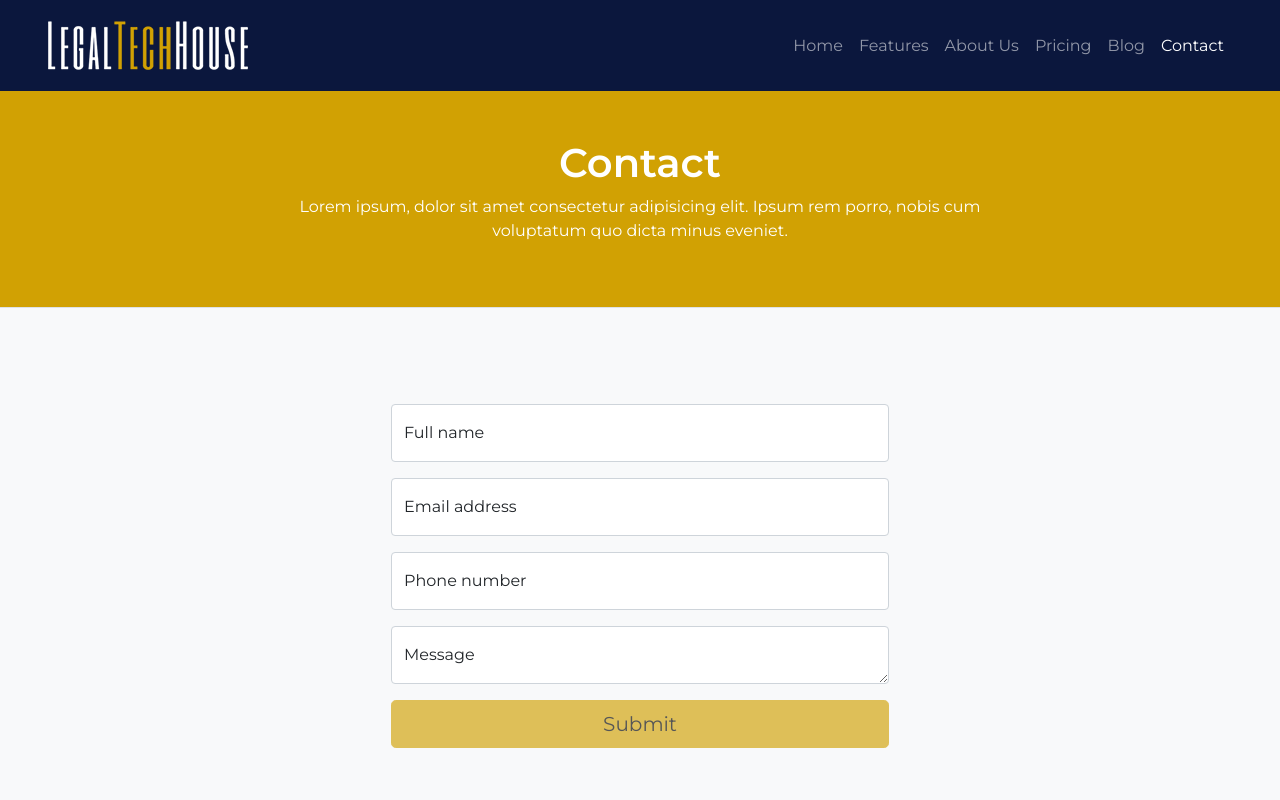
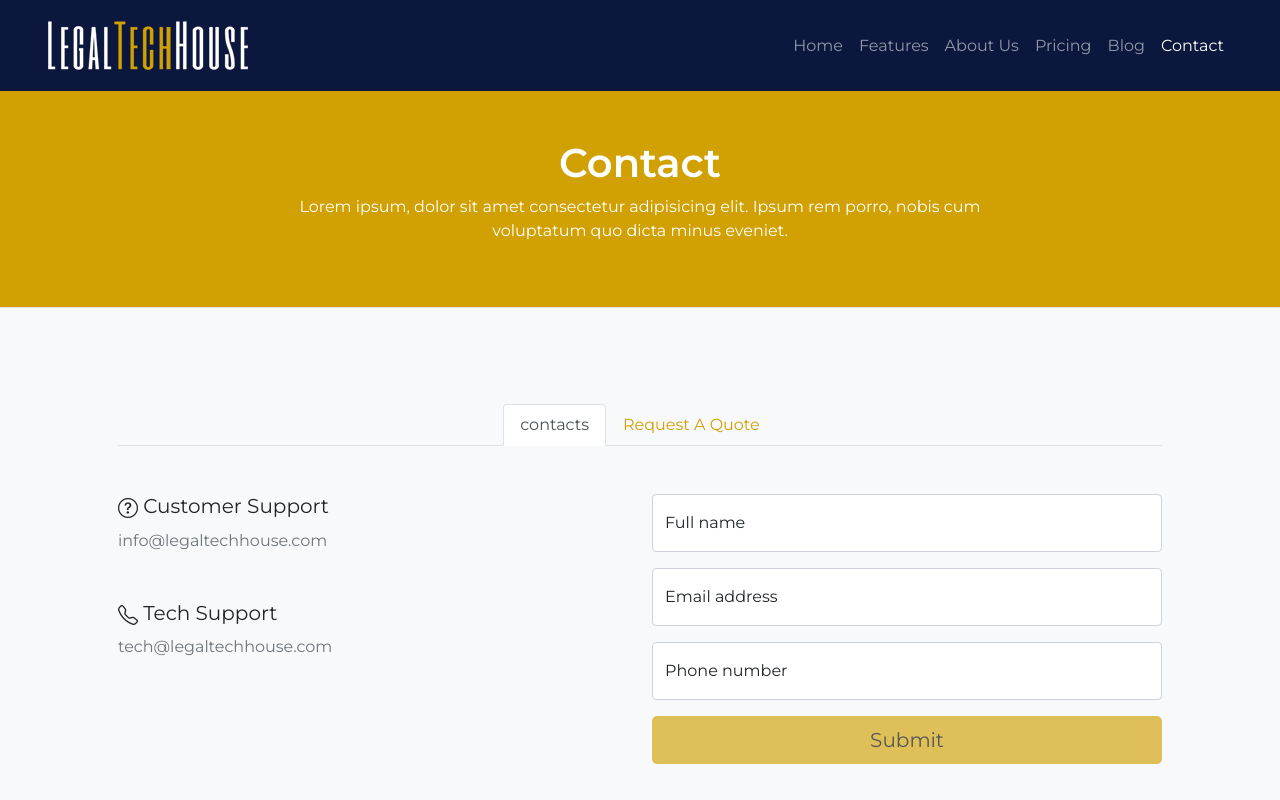
Before and after one commit to legaltechhouse/nextjs-website, a Next.js app: page /contact in a window 1280 px wide. Shown: the top 800 px of the page. Built offline with nearby package versions, Linux system fonts and the light colour scheme.

Commit message:
Add contact page quote form

```diff
--- /dev/null
+++ b/components/contacts/contact-details.js
@@ -0,0 +1,14 @@
+export default function ContactDetails() {
+    return <>
+        <div className="mb-5">
+            <div className="feature bg-primary bg-gradient text-white rounded-3"></div>
+            <div className="h5"><i className="bi bi-question-circle"></i> Customer Support</div>
+            <p className="text-muted mb-0">info@legaltechhouse.com</p>
+        </div>
+        <div className="">
+            <div className="feature bg-primary bg-gradient text-white rounded-3"></div>
+            <div className="h5"><i className="bi bi-telephone"></i> Tech Support</div>
+            <p className="text-muted mb-0">tech@legaltechhouse.com</p>
+        </div>
+    </>
+}
--- /dev/null
+++ b/components/contacts/contact-form.js
@@ -0,0 +1,41 @@
+export default function ContactForm() {
+    return <form id="contactForm" data-sb-form-api-token="API_TOKEN">
+        {/* Name input */}
+        <div className="form-floating mb-3">
+            <input className="form-control" id="name" type="text" placeholder="Enter your name..." data-sb-validations="required" />
+            <label htmlFor="name">Full name</label>
+            <div className="invalid-feedback" data-sb-feedback="name:required">A name is required.</div>
+        </div>
+        {/* Email address input */}
+        <div className="form-floating mb-3">
+            <input className="form-control" id="email" type="email" placeholder="name@example.com" data-sb-validations="required,email" />
+            <label htmlFor="email">Email address</label>
+            <div className="invalid-feedback" data-sb-feedback="email:required">An email is required.</div>
+            <div className="invalid-feedback" data-sb-feedback="email:email">Email is not valid.</div>
+        </div>
+        {/* Phone number input */}
+        <div className="form-floating mb-3">
+            <input className="form-control" id="phone" type="tel" placeholder="(+267) 0000 0000" data-sb-validations="required" />
+            <label htmlFor="phone">Phone number</label>
+            <div className="invalid-feedback" data-sb-feedback="phone:required">A phone number is required.</div>
+        </div>
+        {/* Submit success message */}
+        {/* */}
+        {/* This is what your users will see when the form */}
+        {/* has successfully submitted */}
+        <div className="d-none" id="submitSuccessMessage">
+            <div className="text-center mb-3">
+                <div className="fw-bolder">Form submission successful!</div>
+                To activate this form, sign up at
+                <br />
+                <a href="https://startbootstrap.com/solution/contact-forms">https://startbootstrap.com/solution/contact-forms</a>
+            </div>
+        </div>
+        {/* Submit error message */}
+        {/* This is what your users will see when there is */}
+        {/* an error submitting the form */}
+        <div className="d-none" id="submitErrorMessage"><div className="text-center text-danger mb-3">Error sending message!</div></div>
+        {/* Submit Button */}
+        <div className="d-grid"><button className="btn btn-primary btn-lg disabled" id="submitButton" type="submit">Submit</button></div>
+    </form>
+}
--- /dev/null
+++ b/components/contacts/quotation-form.js
@@ -0,0 +1,76 @@
+import { useState } from "react";
+
+export default function QuotationForm() {
+
+    const [ checked, setChecked ] = useState(false);
+    const onValueChange = (e) => setChecked(e.currentTarget.checked);
+
+    return <form id="contactForm" data-sb-form-api-token="API_TOKEN">
+
+        <div className="form-floatig mb-3">
+            <input type="radio" className="btn-check" name="pricing-plan" id="individual" autoComplete="off"  onChange={onValueChange} value="0" defaultChecked />
+            <label className="btn btn-outline-primary" htmlFor="individual">Individual</label>
+
+            <input type="radio" className="btn-check" name="pricing-plan" id="small" autoComplete="off"  onChange={onValueChange} value="0" />
+            <label className="btn btn-outline-primary" htmlFor="small">Small Law Firm</label>
+
+            <input type="radio" className="btn-check" name="pricing-plan" id="large" autoComplete="off"  onChange={onValueChange} value="0" />
+            <label className="btn btn-outline-primary" htmlFor="large">Large Law Firm</label>
+        </div>
+        {/* additional team members input */}
+        <div className="form-floating mb-3">
+            <input className="form-control" id="team" type="number" placeholder="Extra team members..." />
+            <label htmlFor="team">Number of extra team members</label>
+            <div className="invalid-feedback" data-sb-feedback="team:required">A name is required.</div>
+        </div>
+        {/* additional normal users input */}
+        <div className="form-floating mb-3">
+            <input className="form-control" id="users" type="number" placeholder="Enter your name..." data-sb-validations="required" />
+            <label htmlFor="users">Number of extra Normal Users</label>
+            <div className="invalid-feedback" data-sb-feedback="name:required">A name is required.</div>
+        </div>
+        {/* additional admins input */}
+        <div className="form-floating mb-3">
+            <input className="form-control" id="admins" type="number" placeholder="Enter your name..." data-sb-validations="required" />
+            <label htmlFor="admins">Number of extra Admin Users</label>
+            <div className="invalid-feedback" data-sb-feedback="name:required">A name is required.</div>
+        </div>
+        {/* Name input */}
+        <div className="form-floating mb-3">
+            <input className="form-control" id="name" type="text" placeholder="Enter your name..." data-sb-validations="required" />
+            <label htmlFor="name">Full name</label>
+            <div className="invalid-feedback" data-sb-feedback="name:required">A name is required.</div>
+        </div>
+        {/* Email address input */}
+        <div className="form-floating mb-3">
+            <input className="form-control" id="email" type="email" placeholder="name@example.com" data-sb-validations="required,email" />
+            <label htmlFor="email">Email address</label>
+            <div className="invalid-feedback" data-sb-feedback="email:required">An email is required.</div>
+            <div className="invalid-feedback" data-sb-feedback="email:email">Email is not valid.</div>
+        </div>
+        {/* Phone number input */}
+        <div className="form-floating mb-3">
+            <input className="form-control" id="phone" type="tel" placeholder="(+267) 0000 0000" data-sb-validations="required" />
+            <label htmlFor="phone">Phone number</label>
+            <div className="invalid-feedback" data-sb-feedback="phone:required">A phone number is required.</div>
+        </div>
+        {/* Submit success message */}
+        {/* */}
+        {/* This is what your users will see when the form */}
+        {/* has successfully submitted */}
+        <div className="d-none" id="submitSuccessMessage">
+            <div className="text-center mb-3">
+                <div className="fw-bolder">Form submission successful!</div>
+                To activate this form, sign up at
+                <br />
+                <a href="https://startbootstrap.com/solution/contact-forms">https://startbootstrap.com/solution/contact-forms</a>
+            </div>
+        </div>
+        {/* Submit error message */}
+        {/* This is what your users will see when there is */}
+        {/* an error submitting the form */}
+        <div className="d-none" id="submitErrorMessage"><div className="text-center text-danger mb-3">Error sending message!</div></div>
+        {/* Submit Button */}
+        <div className="d-grid"><button className="btn btn-primary btn-lg disabled" id="submitButton" type="submit">Submit</button></div>
+    </form>
+}
--- a/pages/contact.js
+++ b/pages/contact.js
@@ -1,10 +1,16 @@
 import Head from 'next/head';
 import Link from 'next/link';
-
+import { useEffect } from 'react';
 import Layout, { siteTitle } from '../components/layout';
+import ContactForm from '../components/contacts/contact-form';
+import ContactDetails from '../components/contacts/contact-details';
+import QuotationForm from '../components/contacts/quotation-form';
 import PageHeading from '../components/pageHeading';
 
 export default function Contact() {
+    useEffect(() => {
+        import('bootstrap/js/dist/tab');
+    });
     return (
         <Layout>
             <Head>
@@ -15,55 +21,37 @@ export default function Contact() {
 
             <section className="bg-light py-5">
                 <div className="container px-5 my-5">
-                    <div className="row gx-5 justify-content-center">
-                        <div className="col-lg-8 col-xl-6">
-                            <form id="contactForm" data-sb-form-api-token="API_TOKEN">
-                                {/* Name input */}
-                                <div className="form-floating mb-3">
-                                    <input className="form-control" id="name" type="text" placeholder="Enter your name..." data-sb-validations="required" />
-                                    <label htmlFor="name">Full name</label>
-                                    <div className="invalid-feedback" data-sb-feedback="name:required">A name is required.</div>
+                    <ul className="nav nav-tabs justify-content-center mb-5" id="pills-tab" role="tablist">
+                        <li className="nav-item" role="presentation">
+                            <button className="nav-link active" id="pills-contacts-tab" data-bs-toggle="pill" data-bs-target="#pills-contacts" type="button" role="tab" aria-controls="pills-contacts" aria-selected="true">contacts</button>
+                        </li>
+                        <li className="nav-item" role="presentation">
+                            <button className="nav-link" id="pills-quotation-tab" data-bs-toggle="pill" data-bs-target="#pills-quotation" type="button" role="tab" aria-controls="pills-quotation" aria-selected="false">Request A Quote</button>
+                        </li>
+                    </ul>
+                    <div className="tab-content" id="pills-tabContent">
+
+                        <div className="tab-pane fade show active" id="pills-contacts" role="tabpanel" aria-labelledby="pills-contacts-tab">
+                            <div className="row">
+                                <div className="col-lg-4 col-xl-6">
+                                    <ContactDetails />
                                 </div>
-                                {/* Email address input */}
-                                <div className="form-floating mb-3">
-                                    <input className="form-control" id="email" type="email" placeholder="name@example.com" data-sb-validations="required,email" />
-                                    <label htmlFor="email">Email address</label>
-                                    <div className="invalid-feedback" data-sb-feedback="email:required">An email is required.</div>
-                                    <div className="invalid-feedback" data-sb-feedback="email:email">Email is not valid.</div>
+                                <div className="col-lg-8 col-xl-6">
+                                    <ContactForm />
                                 </div>
-                                {/* Phone number input */}
-                                <div className="form-floating mb-3">
-                                    <input className="form-control" id="phone" type="tel" placeholder="(123) 456-7890" data-sb-validations="required" />
-                                    <label htmlFor="phone">Phone number</label>
-                                    <div className="invalid-feedback" data-sb-feedback="phone:required">A phone number is required.</div>
+                            </div>
+                        </div>
+
+                        <div className="tab-pane fade" id="pills-quotation" role="tabpanel" aria-labelledby="pills-quotation-tab">
+                            <div className="row gx-5 justify-content-center">
+                                <div className="col-lg-8 col-xl-6">
+                                    <QuotationForm />
                                 </div>
-                                {/* Message input */}
-                                <div className="form-floating mb-3">
-                                    <textarea className="form-control" id="message" type="text" placeholder="Enter your message here..."  data-sb-validations="required"></textarea>
-                                    <label htmlFor="message">Message</label>
-                                    <div className="invalid-feedback" data-sb-feedback="message:required">A message is required.</div>
-                                </div>
-                                {/* Submit success message */}
-                                {/* */}
-                                {/* This is what your users will see when the form */}
-                                {/* has successfully submitted */}
-                                <div className="d-none" id="submitSuccessMessage">
-                                    <div className="text-center mb-3">
-                                        <div className="fw-bolder">Form submission successful!</div>
-                                            To activate this form, sign up at
-                                            <br />
-                                        <a href="https://startbootstrap.com/solution/contact-forms">https://startbootstrap.com/solution/contact-forms</a>
-                                    </div>
-                                </div>
-                                {/* Submit error message */}
-                                {/* This is what your users will see when there is */}
-                                {/* an error submitting the form */}
-                                <div className="d-none" id="submitErrorMessage"><div className="text-center text-danger mb-3">Error sending message!</div></div>
-                                {/* Submit Button */}
-                                <div className="d-grid"><button className="btn btn-primary btn-lg disabled" id="submitButton" type="submit">Submit</button></div>
-                            </form>
+                            </div>
                         </div>
+
                     </div>
+
                 </div>
             </section>
         </Layout>
```
